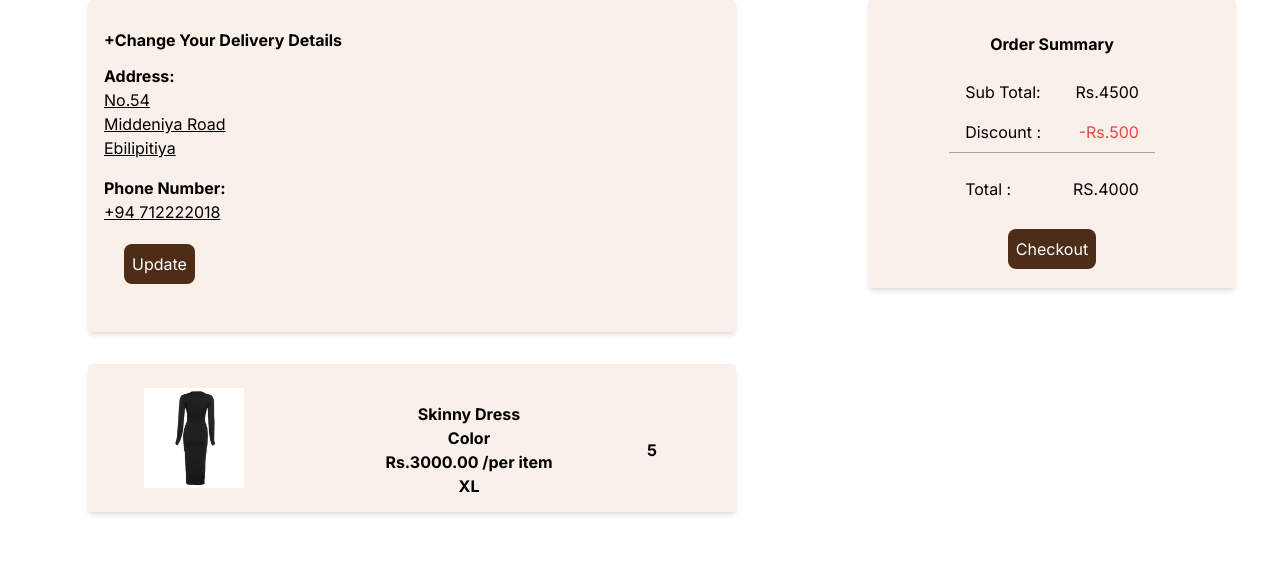
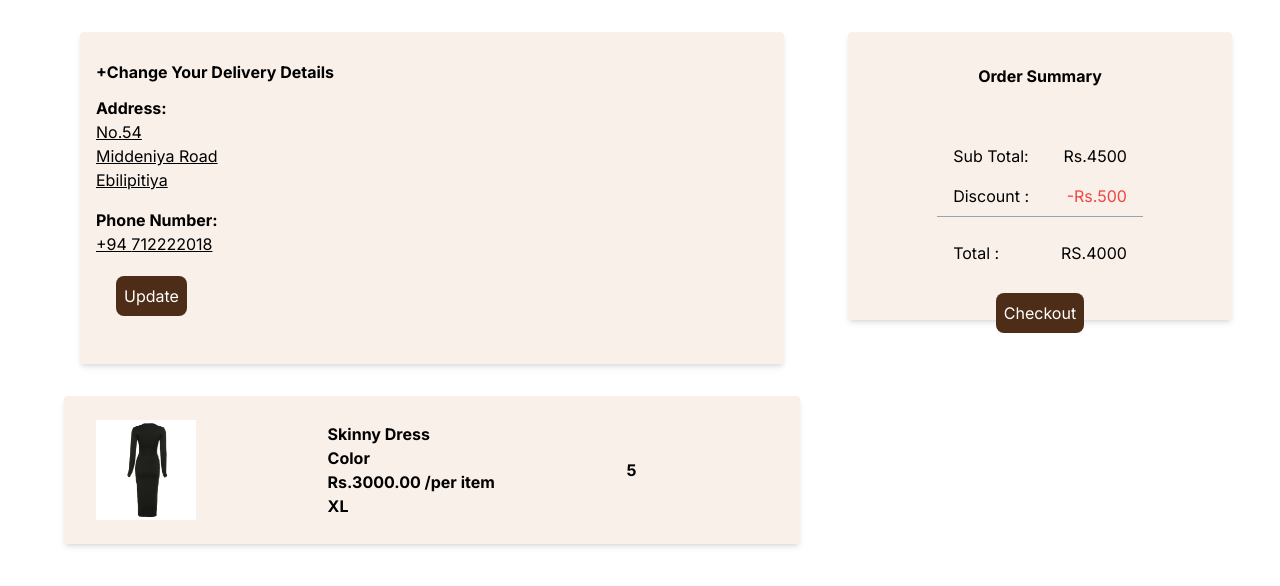
Before and after one commit to DewBM/TryOn-Fit_web, a Next.js app in the folder try-on_fit/: page /cart/cartaddress in a window 1280 px wide. Shown: the top 586 px of the page. Built offline with nearby package versions, Linux system fonts and the light colour scheme.

Commit message:
Make Cart as mobile responsive

```diff
--- a/try-on_fit/app/cart/cartaddress/page.tsx
+++ b/try-on_fit/app/cart/cartaddress/page.tsx
@@ -2,25 +2,21 @@ import Total from "@/app/components/Total";
 import Address from "@/app/components/Address";
 import ConfirmItem from "@/app/components/ConfirmItem";
 
-export default function CartAddress(){
+export default function CartAddress() {
+    return (
+        <div className="p-4 sm:p-6 md:p-8">
+            <div id="page" className="flex flex-col md:flex-row w-full">
 
-    return(
-        <div>
-
-            <div id ="page" className= "flex w-full">
-
-                <div id="Cart" className ="w-2/3 ml-11 mr-11 ">
-                    <div className = "mb-8">
-                    <Address number="54" city="Middeniya Road" town="Ebilipitiya" tele="712222018"/>
+                <div id="Cart" className="w-full md:w-2/3 md:ml-4 md:mr-4">
+                    <div className="mb-8">
+                        <Address number="54" city="Middeniya Road" town="Ebilipitiya" tele="712222018" />
                     </div>
-
-                    <ConfirmItem amount={5} name ="Skinny Dress" color="Color" price="Rs.3000.00" size="XL"/>
+                    <ConfirmItem amount={5} name="Skinny Dress" color="Color" price="Rs.3000.00" size="XL" />
                 </div>
 
-                <div id="sub" className="bg-main-lighter shadow-md rounded w-1/3 mr-11 ml-11 py-8 max-h-72 flex flex-col items-center">
-                  <h3 className="text-center font-bold mb-4">Order Summary</h3>
-
-                  <Total subamount={4500} discount={500} total={4000}/>
+                <div id="sub" className="bg-main-lighter shadow-md rounded w-full md:w-1/3 mt-8 md:mt-0 md:ml-4 md:mr-4 py-8 max-h-72 flex flex-col items-center">
+                    <h3 className="text-center font-bold mb-4">Order Summary</h3>
+                    <Total subamount={4500} discount={500} total={4000} />
                 </div>
             </div>
         </div>
--- a/try-on_fit/app/cart/cartcheckout/page.tsx
+++ b/try-on_fit/app/cart/cartcheckout/page.tsx
@@ -1,33 +1,23 @@
 import CartItem from "@/app/components/CartItem";
 import Total from "@/app/components/Total";
 
-
-export default function CartCheckout(){
-
-
-
+export default function CartCheckout() {
     return (
         <>
-        <h3><b>Your Cart</b></h3>
+            <h3 className="text-center font-bold text-xl mb-4">Your Cart</h3>
 
-        <div id = "page" className="flex w-full">
+            <div id="page" className="flex flex-col md:flex-row w-full p-4 sm:p-6 md:p-8">
+                <div id="Cart" className="w-full md:w-2/3 md:ml-4 md:mr-4">
+                    <CartItem name="Skinny Dress" color="Color" price="Rs.3000.00" size="XL" />
+                    <CartItem name="Skinny Dress" color="Color" price="Rs.3000.00" size="XL" />
+                    <CartItem name="Skinny Dress" color="Color" price="Rs.3000.00" size="XL" />
+                </div>
 
-        <div id="Cart" className ="w-2/3 ml-11 mr-11 ">
-            <CartItem name="Skinny Dress" color="Color" price="Rs.3000.00" size="XL"/>
-            <CartItem name="Skinny Dress" color="Color" price="Rs.3000.00" size="XL"/>
-            <CartItem name="Skinny Dress" color="Color" price="Rs.3000.00" size="XL"/>
-        </div>
-
-        <div id="sub" className="bg-main-lighter shadow-md rounded w-1/3 mr-11 py-8 max-h-72 flex flex-col items-center">
-        <h3 className="text-center font-bold mb-4">Order Summary</h3>
-
-        <Total subamount={4500} discount={500} total={4000}/>
-
-    </div>
-</div>
-     </>
-
-
+                <div id="sub" className="bg-main-lighter shadow-md rounded w-full md:w-1/3 mt-8 md:mt-0 md:ml-4 md:mr-4 py-8 max-h-72 flex flex-col items-center">
+                    <h3 className="text-center font-bold mb-4">Order Summary</h3>
+                    <Total subamount={4500} discount={500} total={4000} />
+                </div>
+            </div>
+        </>
     );
-
 }
--- a/try-on_fit/app/components/Address.tsx
+++ b/try-on_fit/app/components/Address.tsx
@@ -12,7 +12,7 @@ export default function Address({ number, city, town, tele } : { number: string,
     const [editableTele, setEditableTele] = useState(tele);
 
     return (
-        <div className="bg-main-lighter shadow-md rounded p-4 ml-11 mr-11 place-items-start py-7">
+        <div className="bg-main-lighter shadow-md rounded p-4 mx-4 sm:mx-6 md:mx-8 place-items-start py-7">
             <p><b>+Change Your Delivery Details</b></p>
 
             <div className="flex-col mb-4 mt-3 text-left">
@@ -63,7 +63,7 @@ export default function Address({ number, city, town, tele } : { number: string,
                 )}
             </div>
 
-            <Button className="ml-11" type="button">Update</Button>
+            <Button className="mt-4 sm:mt-6 md:mt-8" type="button">Update</Button>
         </div>
     );
 };
--- a/try-on_fit/app/components/ConfirmItem.tsx
+++ b/try-on_fit/app/components/ConfirmItem.tsx
@@ -3,38 +3,26 @@
 import React from "react";
 import Image from "next/image";
 
-
-
 export default function ConfirmItem({
-   amount,name, color, price, size
-} : {amount:number, name: String, color: String, price: String, size: String}
+    amount, name, color, price, size
+} : {amount: number, name: String, color: String, price: String, size: String}
 ) {
-
-
-   return (
-      <div>
-          <div id="cart-item" className="bg-main-lighter shadow-md flex items-center rounded px-8 pt-6 pb-100 mb-6 ml-11 mr-11">
-            <div id="cartimg" className="flex-grow flew-center ml-6 mb-6 ">
-            <Image src="/images/black_skinny_dress.png" alt = "Image not found" width={100} height={100} />
+    return (
+        <div className="bg-main-lighter shadow-md rounded px-4 py-6 mb-6 mx-4 sm:px-6 md:px-8 md:flex md:items-center">
+            <div id="cartimg" className="flex-grow flex justify-center md:justify-start mb-4 md:mb-0">
+                <Image src="/images/black_skinny_dress.png" alt="Image not found" width={100} height={100} />
             </div>
 
-
-            <div id ="cartdata" className = "flex-grow text-center">
+            <div id="cartdata" className="flex-grow text-center md:text-left mb-4 md:mb-0">
                 <p><b>{name}</b></p>
                 <p><b>{color}</b></p>
                 <p><b>{price} /per item</b></p>
                 <p><b>{size}</b></p>
             </div>
 
-
-            <div className="flex-grow text-center">
+            <div className="flex-grow text-center md:text-left">
                 <p><b>{amount}</b></p>
             </div>
-
-            </div>
-
-
-      </div>
-
-   )
+        </div>
+    );
 }
--- a/try-on_fit/app/components/IncrementDecrementButton.tsx
+++ b/try-on_fit/app/components/IncrementDecrementButton.tsx
@@ -16,17 +16,17 @@ export default function IncrementDecrementButton() {
   };
 
   return (
-    <div className="flex-grow text-center space-x-4 bg-gray-300 rounded-full px-2 py-2 ml-11 mr-11">
+    <div className="flex items-center justify-center space-x-2 bg-gray-300 rounded-full px-4 py-2 mx-2 sm:mx-4 md:mx-6">
       <button
         onClick={decrement}
-        className="text-xl font-bold px-4 focus:outline-none"
+        className="text-xl font-bold px-2 py-1 focus:outline-none sm:px-4"
       >
         -
       </button>
-      <span className="text-lg">{count}</span>
+      <span className="text-lg px-2">{count}</span>
       <button
         onClick={increment}
-        className="text-xl font-bold px-4 focus:outline-none"
+        className="text-xl font-bold px-2 py-1 focus:outline-none sm:px-4"
       >
         +
       </button>
--- a/try-on_fit/app/components/Total.tsx
+++ b/try-on_fit/app/components/Total.tsx
@@ -5,13 +5,12 @@ import Button from "@/app/components/Button";
 
 export default function Total(
     {subamount , discount , total} : {subamount: number, discount: number, total: number}
-
 ){
 
     return(
         <div>
-            <div id="order-summary" className="flex flex-col items-center h-full">
-            <table className="table-auto">
+            <div id="order-summary" className="flex flex-col items-center h-full p-4 sm:p-6 md:p-8">
+                <table className="table-auto w-full">
                     <tbody>
                         <tr>
                             <td className="px-4 py-2">Sub Total:</td>
@@ -30,7 +29,7 @@ export default function Total(
                         </tr>
                     </tbody>
                 </table>
-            <Button type="button" >Checkout</Button>
+                <Button className="mt-4 sm:mt-6 md:mt-8 w-full sm:w-auto" type="button">Checkout</Button>
             </div>
         </div>
     )
```
Also changed, not shown: try-on_fit/app/components/CartItem.tsx (+17 -21 lines). Lines whose indentation alone changed are shown as unchanged.
